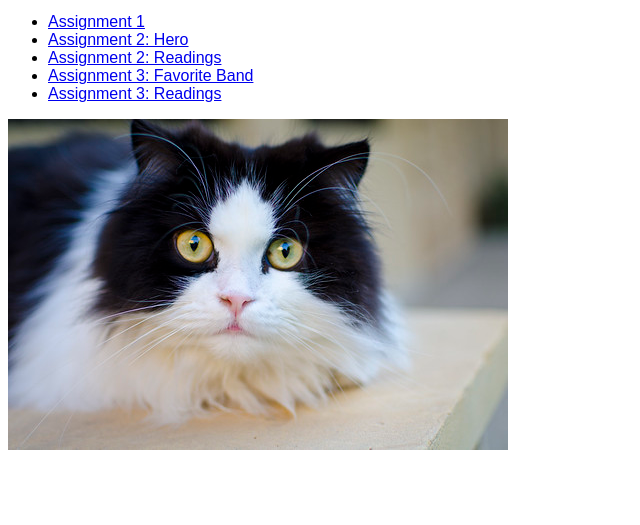
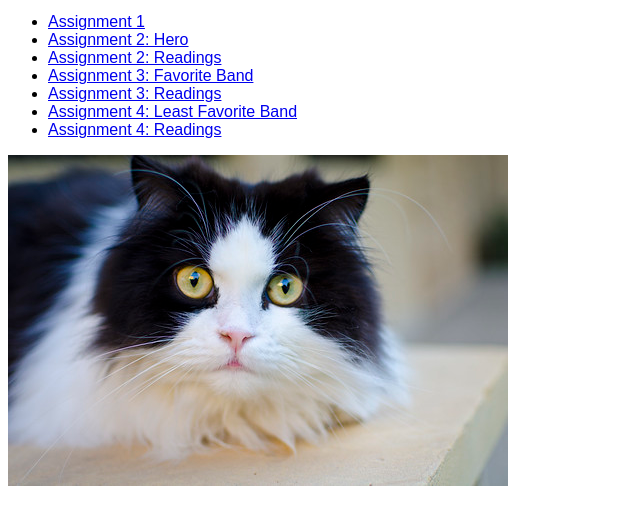
Before and after one commit to csw220001/Cariana-Waters-Internet-Studio, a plain HTML site: page index.html in a window 1280 px wide. Shown: the part 101-626 px from the top of the page, without its empty margins (0-640 px from the left). Drawn offline with Linux system fonts and the light colour scheme.

Commit message:
Update index.html

```diff
--- a/index.html
+++ b/index.html
@@ -15,6 +15,8 @@
 		<li><a href="./asg2/index.html">Assignment 2: Readings</a></li>
 		<li><a href="./asg3/favorite-band.html">Assignment 3: Favorite Band</a></li>
 		<li><a href="./asg3/index.html">Assignment 3: Readings</a></li>
+		<li><a href="./asg4/least-favorite.html">Assignment 4: Least Favorite Band</a></li>
+		<li><a href="./asg3/index.html">Assignment 4: Readings</a></li>
 	</ul>
 	<img src="assets/img/cat.jpg" alt="">
 
```
